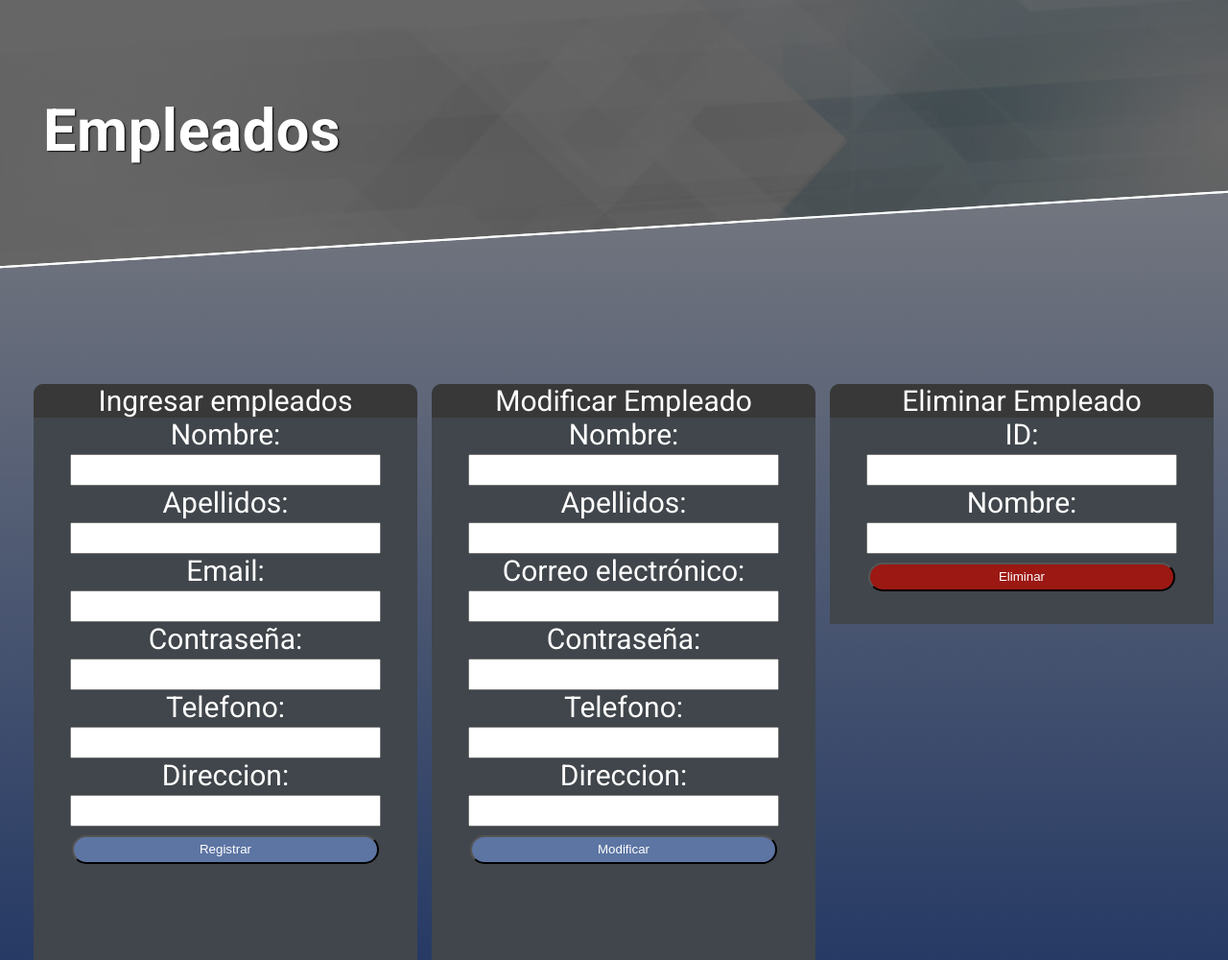
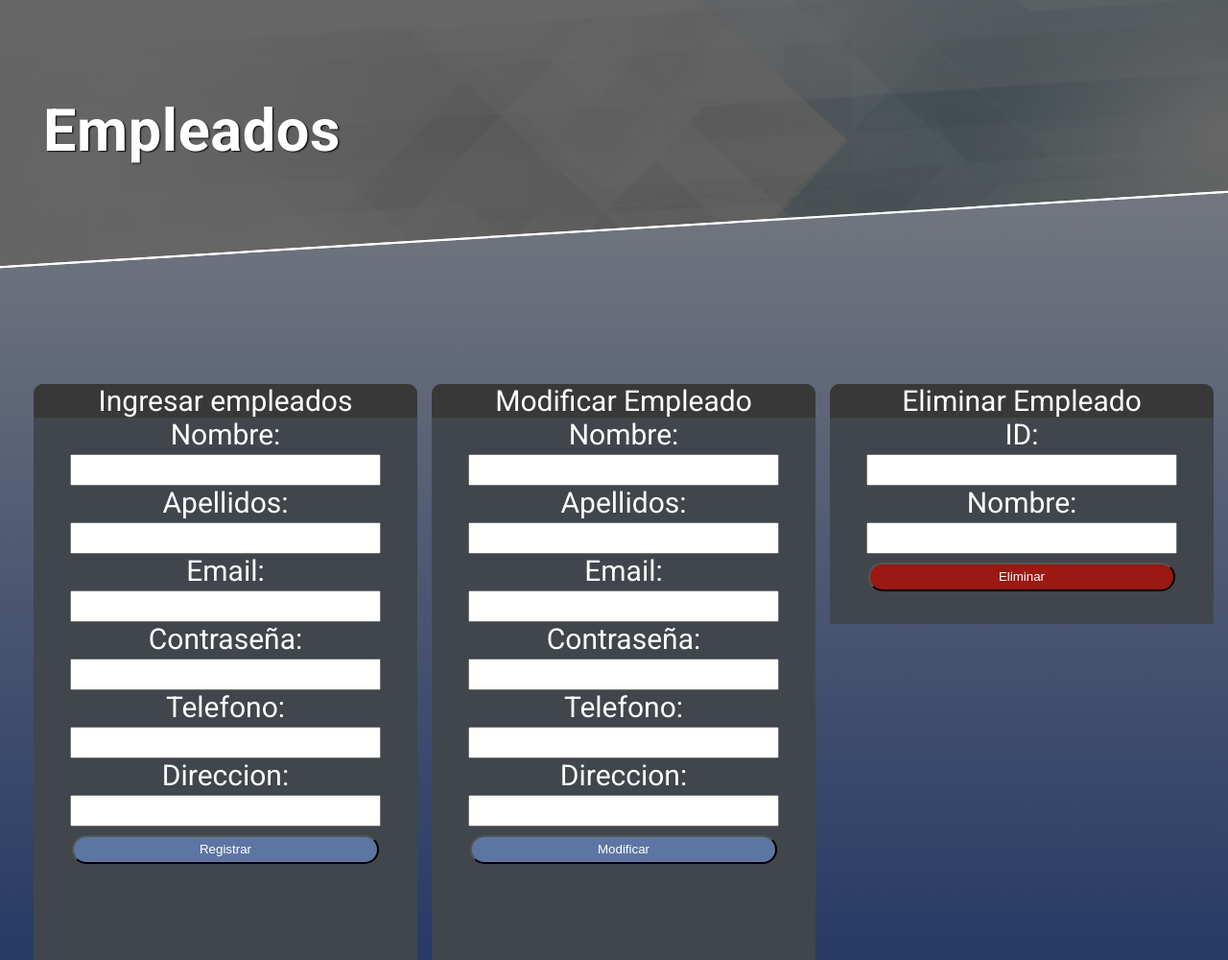
Before and after one commit to victur12/final_project_nodejs, a website: page empleados/bienvenido.html in a window 1280 px wide. Shown: the top 1000 px of the page at 96% size. Drawn offline with nearby package versions, Linux system fonts and the light colour scheme; sample sign-in values are in the browser's storage.

Commit message:
Minor change

```diff
--- a/empleados/bienvenido.html
+++ b/empleados/bienvenido.html
@@ -57,7 +57,7 @@
         <input type="text" class="apellidos" id="ape_m">
     </div>
     <div>
-        Correo electrónico:
+        Email:
         <input type="email" class="correo" id="email_m">
     </div>
     <div>
```
